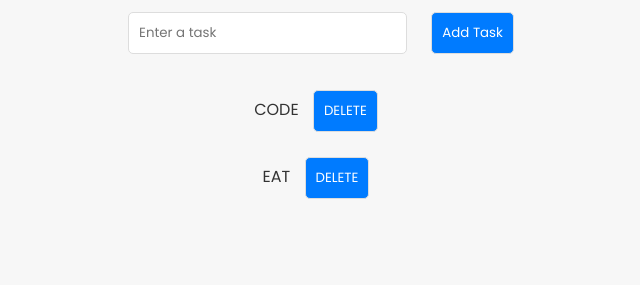
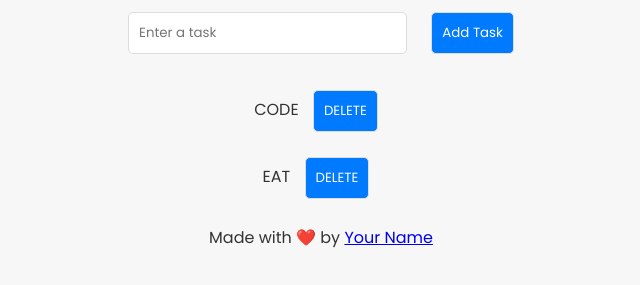
Before and after one commit to maverickprofile/Done-and-Go-App, a plain HTML site: page index.html in a window 1280 px wide. Shown: the part 89-374 px from the top of the page, without its empty margins (319-959 px from the left). Drawn offline with Linux system fonts and the light colour scheme.

Commit message:
Update index.html
added footer

```diff
--- a/index.html
+++ b/index.html
@@ -15,6 +15,11 @@
         <li>CODE <button class="delete">DELETE</button></li>
         <li>EAT <button class="delete">DELETE</button></li>
     </ul>
+
+    <footer>
+        <p>Made with ❤️ by <a href="https://github.com/YourGitHubUsername" target="_blank">Your Name</a></p>
+    </footer>
+
     <script src="./app.js"></script>
 </body>
 </html>
```
